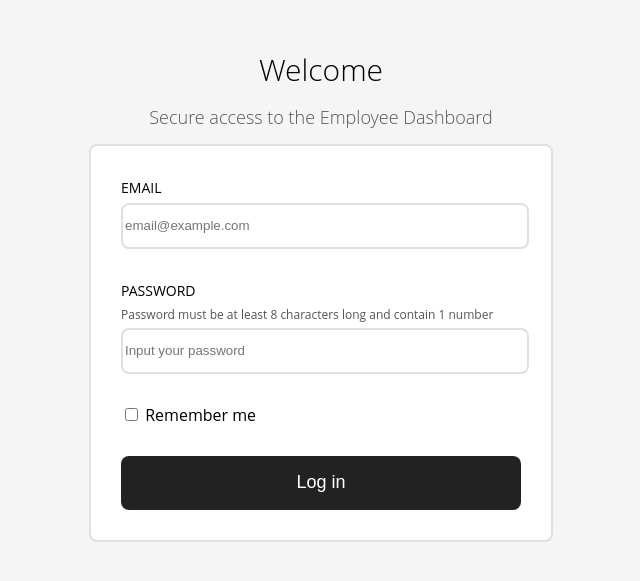
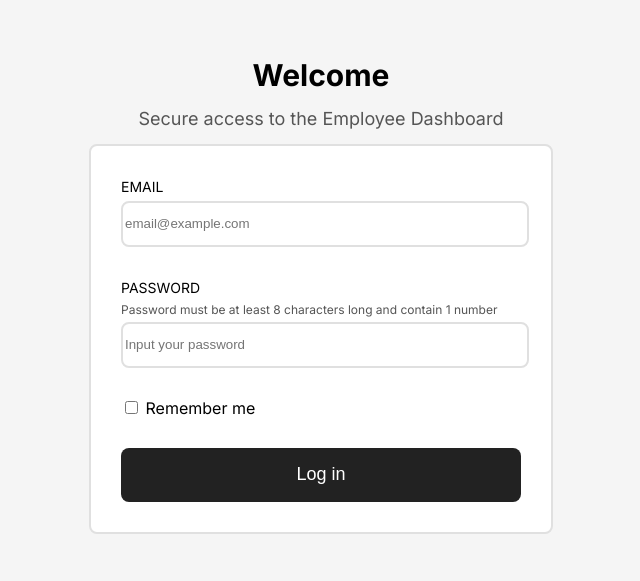
Before and after one commit to simoneavilarranz/p5-dashboard-individual-simoneavilaarranz, a website: page index.html in a window 1280 px wide. Shown: the part 117-698 px from the top of the page, without its empty margins (319-959 px from the left). Drawn offline with Linux system fonts and the light colour scheme.

Commit message:
style:añadida tipografia inter

```diff
--- a/src/css/components.css
+++ b/src/css/components.css
@@ -38,11 +38,10 @@
 
 .filters-btn {
     background-color: var(--negro);
-    min-height: 2em;
     color: var(--blanco);
     font-size: 16px;
     font-weight: lighter;
     border-radius: 20px;
     border-style: none;
-    padding: 5px;
+    padding: 10px;
 }
--- a/src/css/login.css
+++ b/src/css/login.css
@@ -5,13 +5,13 @@
 
 #login h1 {
     font-size: 30px;
-    font-weight: lighter;
+    font-weight: bold;
     margin-bottom: 0px;
 }
 
 #login h2 {
     font-size: 18px;
-    font-weight: lighter;
+    font-weight: normal;
     color: var(--gris-oscuro);
 }
 
--- a/src/css/variables.css
+++ b/src/css/variables.css
@@ -1,3 +1,5 @@
+@import url('https://fonts.googleapis.com/css2?family=Inter:ital,opsz,wght@0,14..32,100..900;1,14..32,100..900&display=swap');
+
 :root {
   --negro:#222;
   --gris-bg:#f5f5f5;
@@ -10,7 +12,7 @@
 }
 
 body {
-  font-family: 'Open Sans', sans-serif;
+  font-family: 'Inter', sans-serif;
   background: var(--gris-bg);
   color: black;
   min-height: 100vh;
```
